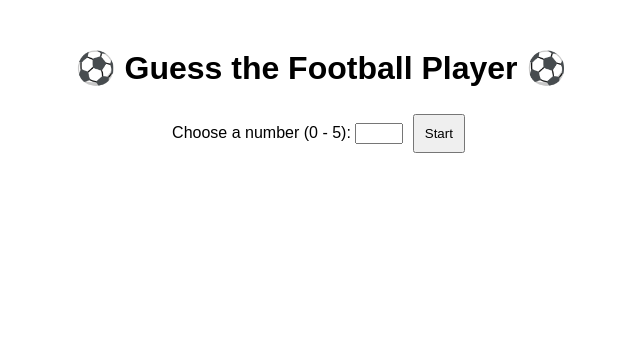
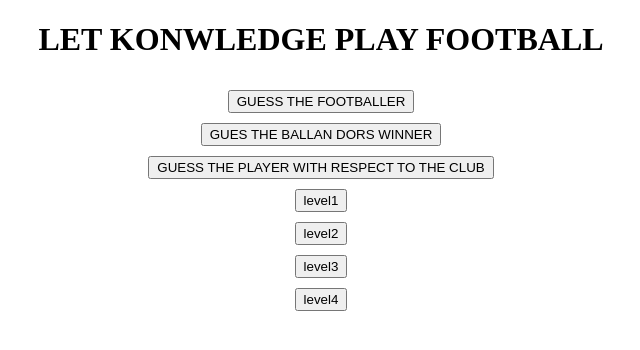
Before and after one commit to Abdullahgroo/guess-the-footballer, a Flask app: page / in a window 1280 px wide. Shown: the top 350 px of the page, without its empty margins (319-959 px from the left). Run offline with Flask 3, Linux system fonts and the light colour scheme.

Commit message:
homloomlo

```diff
--- a/app.py
+++ b/app.py
@@ -2,19 +2,60 @@ from flask import Flask, request, jsonify, render_template
 
 app = Flask(__name__,template_folder='templates')
 
-names = ["ronaldo","dimaria","xabi alonso","neymar","sergio ramos","rooney"]
+names = ["ronaldo","dimaria","xabi alonso","neymar","sergio ramos","rooney","ibrahimovic",
+    "messi","mbappe","haaland","modric","benzema","salah","kevin de bruyne","lewandowski",
+    "griezmann","hakimi","courtois","kane","rashford","pedri","gavi","vinicius jr",
+    "odegaard","casemiro","alisson","ter stegen","suarez","busquets","kroos","fernandes",
+    "son heung-min","bellingham","valverde","martinez","gundogan","mount","foden"]
 hints = [
     ["its a football player who is close to score 1000 goals","played in spain","played with benzema"],
     ["won the world cup","played with ronaldo","played with messi"],
     ["coached by jose marinio","played for bayern","played with ronaldo","he is a coach himself"],
     ["barcelona player","won champions league","played in champions league"],
     ["played with xavi and iniesta","played with neymar","played with david beckham","played with ronaldo","he is a defender"],
-    ["won champions league","played in man united","an attacking player","played with van nistelrooy","man united all time top goal scorer"]
+    ["won champions league","played in man united","an attacking player","played with van nistelrooy","man united all time top goal scorer"],
+    ["played in both rival clubs of italy","player of sweden","also played with messi","played in man united"],
+    ["won world cup","played all career in barcelona","argentina player","7 time ballon d'or winner"],
+    ["won world cup","played in psg","fastest footballer","france national team player"],
+    ["norway player","plays for man city","strong and fast striker","known for scoring hat-tricks"],
+    ["croatia captain","won ballon d'or 2018","plays for real madrid","midfielder"],
+    ["played with ronaldo and zidane","played in real madrid","french striker","won ballon d'or"],
+    ["played in chelsea and liverpool","egypt player","fast winger","left-footed"],
+    ["plays for man city","belgium player","excellent passer","midfielder"],
+    ["poland striker","played for bayern and barcelona","goal machine","won fifa best award"],
+    ["france player","played for atletico madrid and barcelona","won world cup","creative forward"],
+    ["moroccan player","played for psg","defender","very fast right-back"],
+    ["goalkeeper of belgium","played in real madrid","won ucl","very tall"],
+    ["england striker","plays for bayern munich","captain of england","great finisher"],
+    ["man united winger","english player","fast and skillful","plays under ten hag"],
+    ["young spanish midfielder","plays for barcelona","very talented","won golden boy award"],
+    ["barcelona player","youngest spain international","midfielder","plays with pedri"],
+    ["brazilian winger","plays for real madrid","known for samba celebrations","fast dribbler"],
+    ["norwegian midfielder","captain of arsenal","played for real madrid","creative player"],
+    ["brazilian midfielder","played for real madrid and man united","defensive mid","won 5 ucl titles"],
+    ["goalkeeper of liverpool","brazilian player","won ucl and premier league","very calm under pressure"],
+    ["barcelona goalkeeper","german player","great reflexes","plays in la liga"],
+    ["uruguayan striker","played with messi and neymar","played in barcelona","nicknamed el pistolero"],
+    ["barcelona midfielder","played with messi","spanish player","defensive midfielder"],
+    ["german midfielder","plays for real madrid","won world cup","excellent passer"],
+    ["portuguese midfielder","plays for man united","excellent in penalties","creative playmaker"],
+    ["south korean winger","plays for tottenham","fast and two-footed","very humble"],
+    ["english midfielder","plays for real madrid","young and talented","former dortmund player"],
+    ["uruguayan midfielder","plays for real madrid","box-to-box midfielder","plays with bellingham"],
+    ["argentine goalkeeper","world cup winner 2022","plays for aston villa","nicknamed dibu"],
+    ["german midfielder","played for man city and barcelona","won treble","very smart player"],
+    ["english midfielder","played for chelsea and man united","young player","box-to-box type"],
+    ["plays for man city","young english player","dribbler","plays under pep guardiola"]
 ]
 
 @app.route('/')
-def home():
-    return render_template("index.html")
+def main_page():
+    return render_template('main_html.html')
+
+@app.route('/game')
+def game_page():
+    return render_template('index.html')
+
 
 @app.route('/get_hint', methods=['POST'])
 def get_hint():
--- a/templates/index.html
+++ b/templates/index.html
@@ -11,8 +11,8 @@
 </head>
 <body>
   <h1>⚽ Guess the Football Player ⚽</h1>
-  <label>Choose a number (0 - 5):</label>
-  <input type="number" id="choice" min="0" max="5">
+  <label>Choose a number (0 - 37):</label>
+  <input type="number" id="choice" min="0" max="37">
   <button onclick="startGame()">Start</button>
 
   <div id="game" style="display:none;">
@@ -59,6 +59,7 @@
       .then(data => {
         document.getElementById("result").innerText = data.result;
       });
+      headers
     }
   </script>
 </body>
--- /dev/null
+++ b/templates/main_html.html
@@ -0,0 +1,35 @@
+<!DOCTYPE html>
+<html lang="en">
+<head>
+    <meta charset="UTF-8">
+    <meta name="viewport" content="width=device-width, initial-scale=1.0">
+    <title>Document</title>
+    <style>
+        body{
+            text-align: center;
+        }
+    button{
+        margin-top: 10px;
+          padding:2px 7px 2px 7px;
+
+    }
+    </style>
+</head>
+<body>
+    <h1>LET KONWLEDGE PLAY FOOTBALL</h1>
+    <button id="guess_the_footballer"  onclick="window.location.href='/game'">GUESS THE FOOTBALLER</button>
+    <br>
+    <button>GUES THE BALLAN DORS WINNER</button>
+    <br>
+    <button>GUESS THE PLAYER WITH RESPECT TO THE CLUB</button>
+    <br>
+    <button>level1</button>
+    <br>
+    <button>level2</button>
+    <br>
+    <button>level3</button>
+    <br>
+    <button>level4</button>
+
+</body>
+</html>
```
Also changed, not shown: main_app.py (deleted, +0 -10 lines), main_template/main_html.html (deleted, +0 -20 lines).
